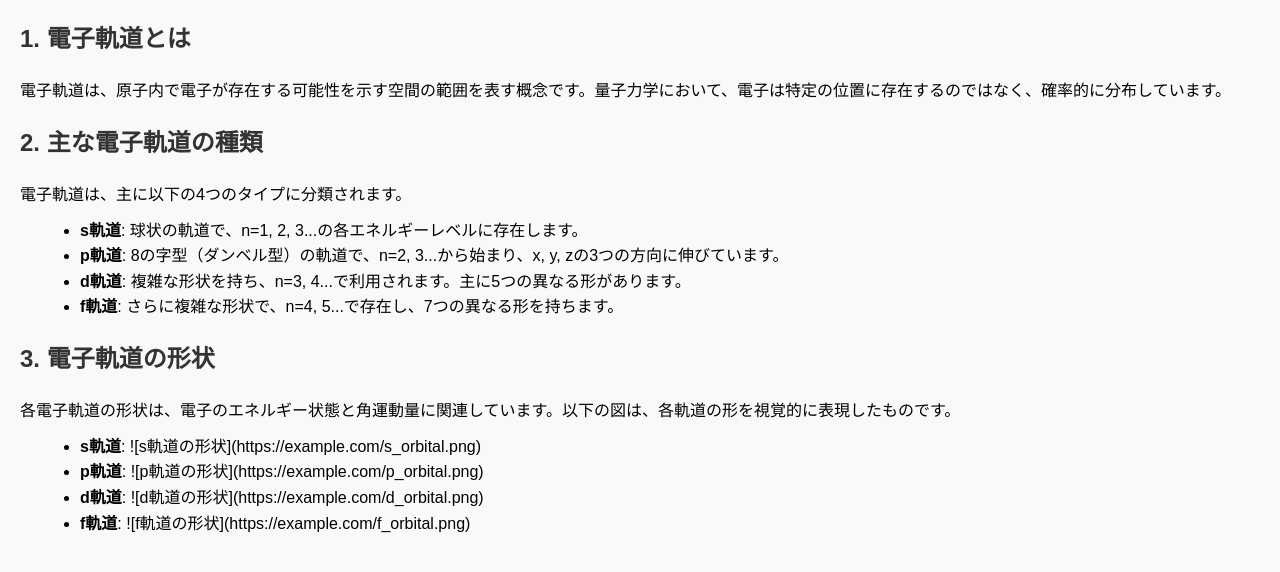
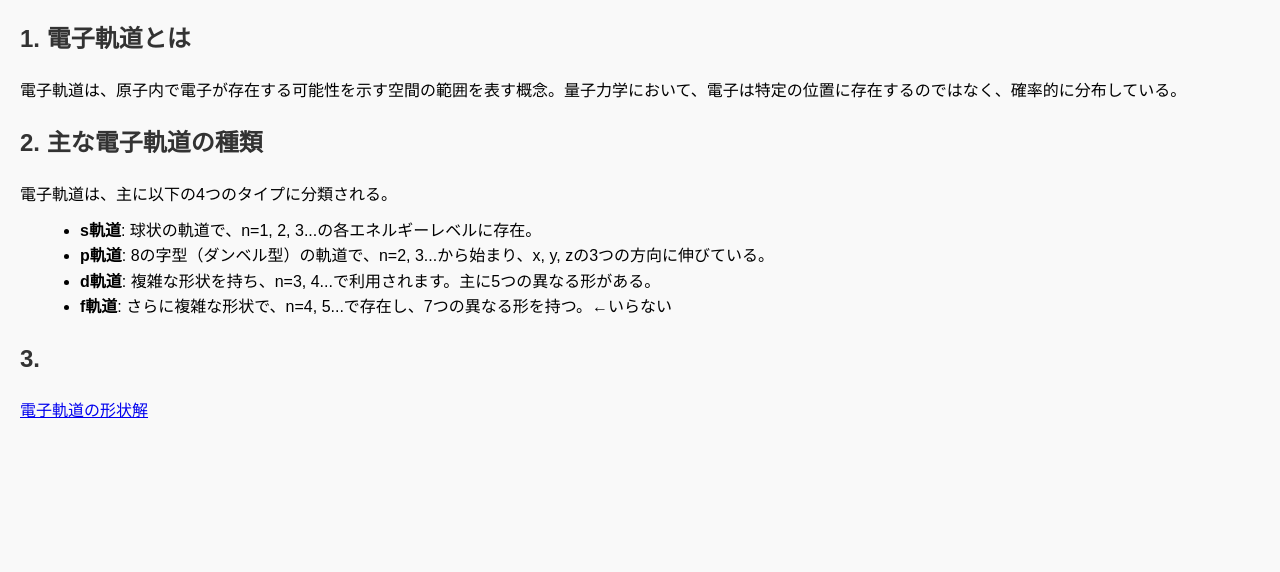
Before and after one commit to Leaf1243/e-, a plain HTML site: page index.html in a window 1280 px wide. Drawn offline with Linux system fonts and the light colour scheme.

Commit message:
Update index.html

```diff
--- a/index.html
+++ b/index.html
@@ -28,24 +28,18 @@
 </head>
 <body>
     <h2>1. 電子軌道とは</h2>
-    <p>電子軌道は、原子内で電子が存在する可能性を示す空間の範囲を表す概念です。量子力学において、電子は特定の位置に存在するのではなく、確率的に分布しています。</p>
+    <p>電子軌道は、原子内で電子が存在する可能性を示す空間の範囲を表す概念。量子力学において、電子は特定の位置に存在するのではなく、確率的に分布している。</p>
 
     <h2>2. 主な電子軌道の種類</h2>
-    <p>電子軌道は、主に以下の4つのタイプに分類されます。</p>
+    <p>電子軌道は、主に以下の4つのタイプに分類される。</p>
     <ul>
-        <li><strong>s軌道</strong>: 球状の軌道で、n=1, 2, 3...の各エネルギーレベルに存在します。</li>
-        <li><strong>p軌道</strong>: 8の字型（ダンベル型）の軌道で、n=2, 3...から始まり、x, y, zの3つの方向に伸びています。</li>
-        <li><strong>d軌道</strong>: 複雑な形状を持ち、n=3, 4...で利用されます。主に5つの異なる形があります。</li>
-        <li><strong>f軌道</strong>: さらに複雑な形状で、n=4, 5...で存在し、7つの異なる形を持ちます。</li>
+        <li><strong>s軌道</strong>: 球状の軌道で、n=1, 2, 3...の各エネルギーレベルに存在。</li>
+        <li><strong>p軌道</strong>: 8の字型（ダンベル型）の軌道で、n=2, 3...から始まり、x, y, zの3つの方向に伸びている。</li>
+        <li><strong>d軌道</strong>: 複雑な形状を持ち、n=3, 4...で利用されます。主に5つの異なる形がある。</li>
+        <li><strong>f軌道</strong>: さらに複雑な形状で、n=4, 5...で存在し、7つの異なる形を持つ。←いらない</li>
     </ul>
 
-    <h2>3. 電子軌道の形状</h2>
-    <p>各電子軌道の形状は、電子のエネルギー状態と角運動量に関連しています。以下の図は、各軌道の形を視覚的に表現したものです。</p>
-    <ul>
-        <li><strong>s軌道</strong>: ![s軌道の形状](https://example.com/s_orbital.png)</li>
-        <li><strong>p軌道</strong>: ![p軌道の形状](https://example.com/p_orbital.png)</li>
-        <li><strong>d軌道</strong>: ![d軌道の形状](https://example.com/d_orbital.png)</li>
-        <li><strong>f軌道</strong>: ![f軌道の形状](https://example.com/f_orbital.png)</li>
-    </ul>
+    <h2>3. </h2>
+<a href="https://www.torao-organic.com/entry/orbital">電子軌道の形状解</a>
 </body>
 </html>
```
